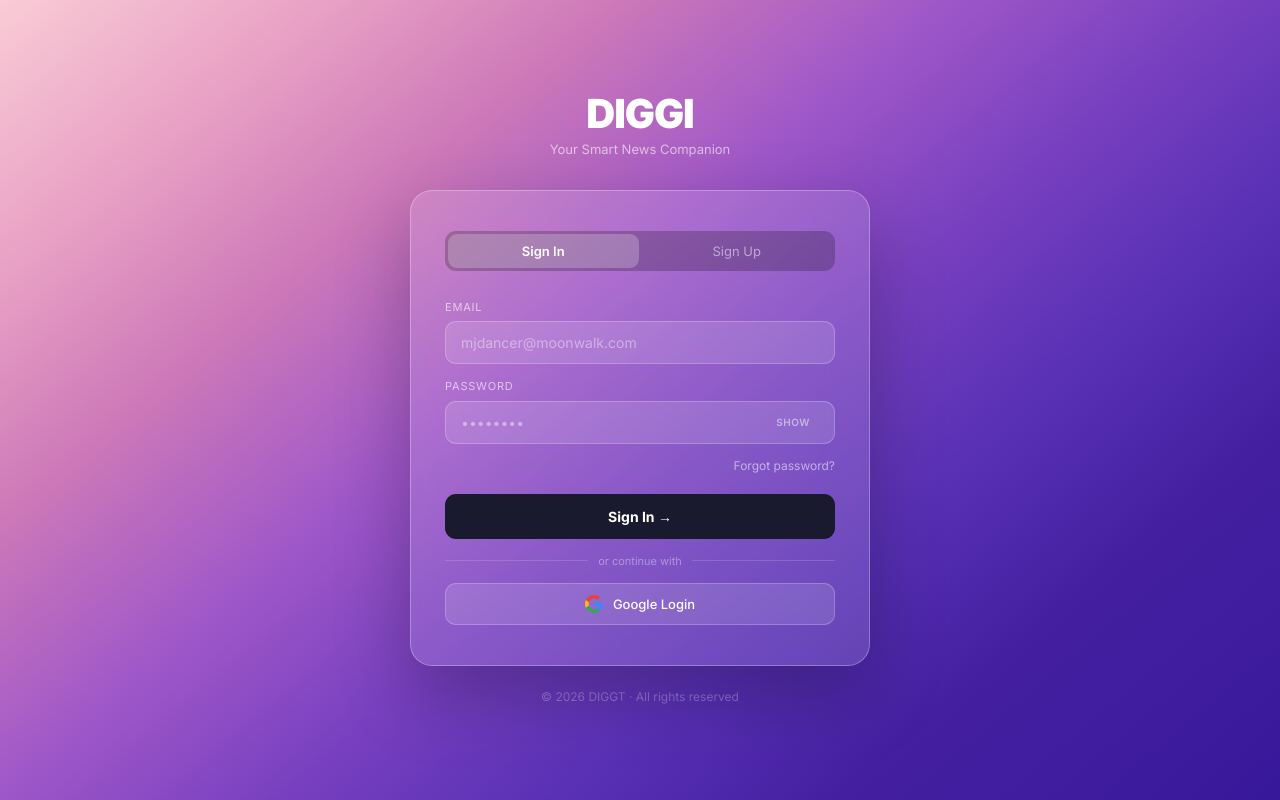
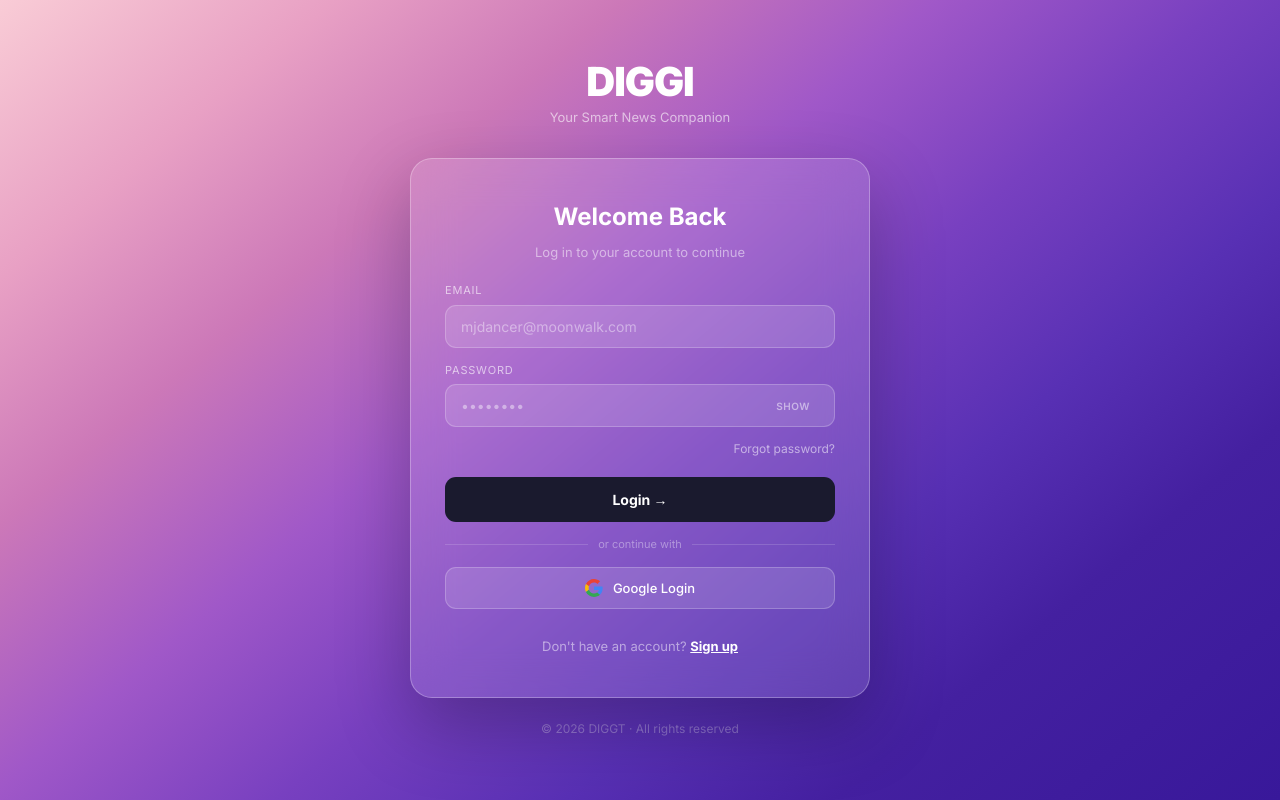
Before and after one commit to navinroshan09/diggi-app, a React (Create React App) app: page / in a window 1280 px wide. Built offline with nearby package versions, Linux system fonts and the light colour scheme.

Commit message:
changes in the login page

```diff
--- a/src/LoginPage.jsx
+++ b/src/LoginPage.jsx
@@ -84,16 +84,13 @@
         boxShadow: "0 28px 72px rgba(0,0,0,.25)",
       }}>
         {/* tabs */}
-        <div style={{ display: "flex", background: "rgba(0,0,0,.22)", borderRadius: 11, padding: 3, marginBottom: 28, gap: 3 }}>
-          {[["login", "Sign In"], ["signup", "Sign Up"]].map(([t, label]) => (
-            <button key={t} className="lg-tab" onClick={() => { setTab(t); setError(""); }} style={{
-              flex: 1, padding: "9px 0", borderRadius: 9, border: "none", cursor: "pointer",
-              background: tab === t ? "rgba(255,255,255,.22)" : "transparent",
-              color: tab === t ? "#fff" : "rgba(255,255,255,.5)",
-              fontSize: 13, fontWeight: tab === t ? 600 : 400,
-              transition: "all .18s",
-            }}>{label}</button>
-          ))}
+        <div style={{ marginBottom: 20 }}>
+          <h2 style={{ fontSize: 24, fontWeight: 700, color: "#fff", textAlign: "center", marginBottom: 8 }}>
+            {tab === "login" ? "Welcome Back" : "Create Account"}
+          </h2>
+          <p style={{ fontSize: 13, color: "rgba(255,255,255,.5)", textAlign: "center" }}>
+            {tab === "login" ? "Log in to your account to continue" : "Join us and start your journey"}
+          </p>
         </div>
 
         <div style={{ display: "flex", flexDirection: "column", gap: 14 }}>
@@ -156,7 +153,7 @@
           }}>
             {loading
               ? <><span style={{ width: 14, height: 14, border: "2px solid rgba(255,255,255,.3)", borderTop: "2px solid #fff", borderRadius: "50%", display: "inline-block", animation: "spin .7s linear infinite" }} /> Signing in…</>
-              : tab === "login" ? "Sign In →" : "Create Account →"
+              : tab === "login" ? "Login →" : "Create Account →"
             }
           </button>
 
@@ -188,6 +185,21 @@
               </button>
             ))}
           </div>
+
+          <div style={{ textAlign: "center", marginTop: 10 }}>
+            <span style={{ fontSize: 13, color: "rgba(255,255,255,.5)" }}>
+              {tab === "login" ? "Don't have an account? " : "Already have an account? "}
+              <button
+                onClick={() => { setTab(tab === "login" ? "signup" : "login"); setError(""); }}
+                style={{
+                  background: "none", border: "none", color: "#fff", fontWeight: 700,
+                  cursor: "pointer", padding: 0, textDecoration: "underline"
+                }}
+              >
+                {tab === "login" ? "Sign up" : "Log in"}
+              </button>
+            </span>
+          </div>
         </div>
       </div>
 
```
